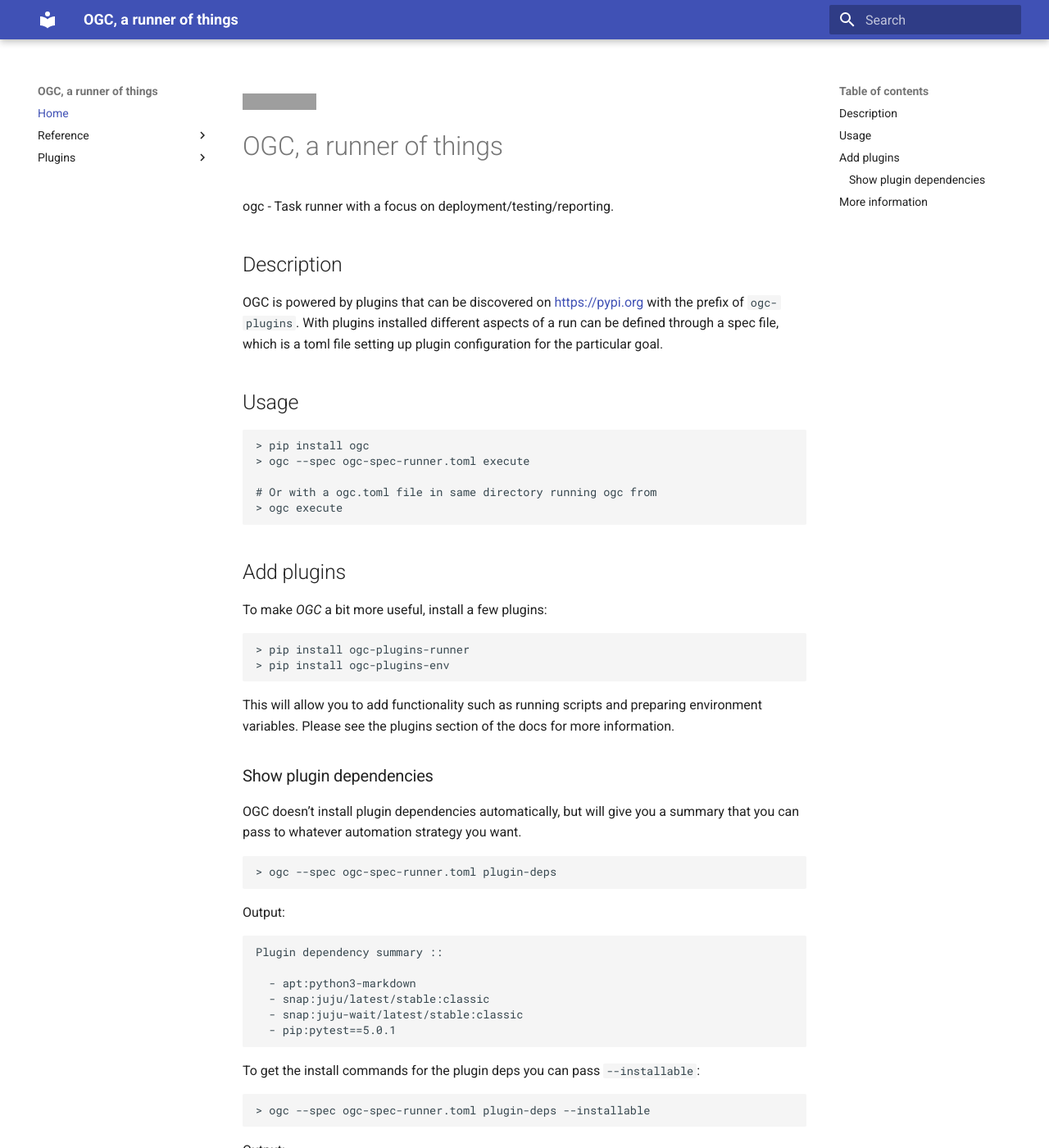
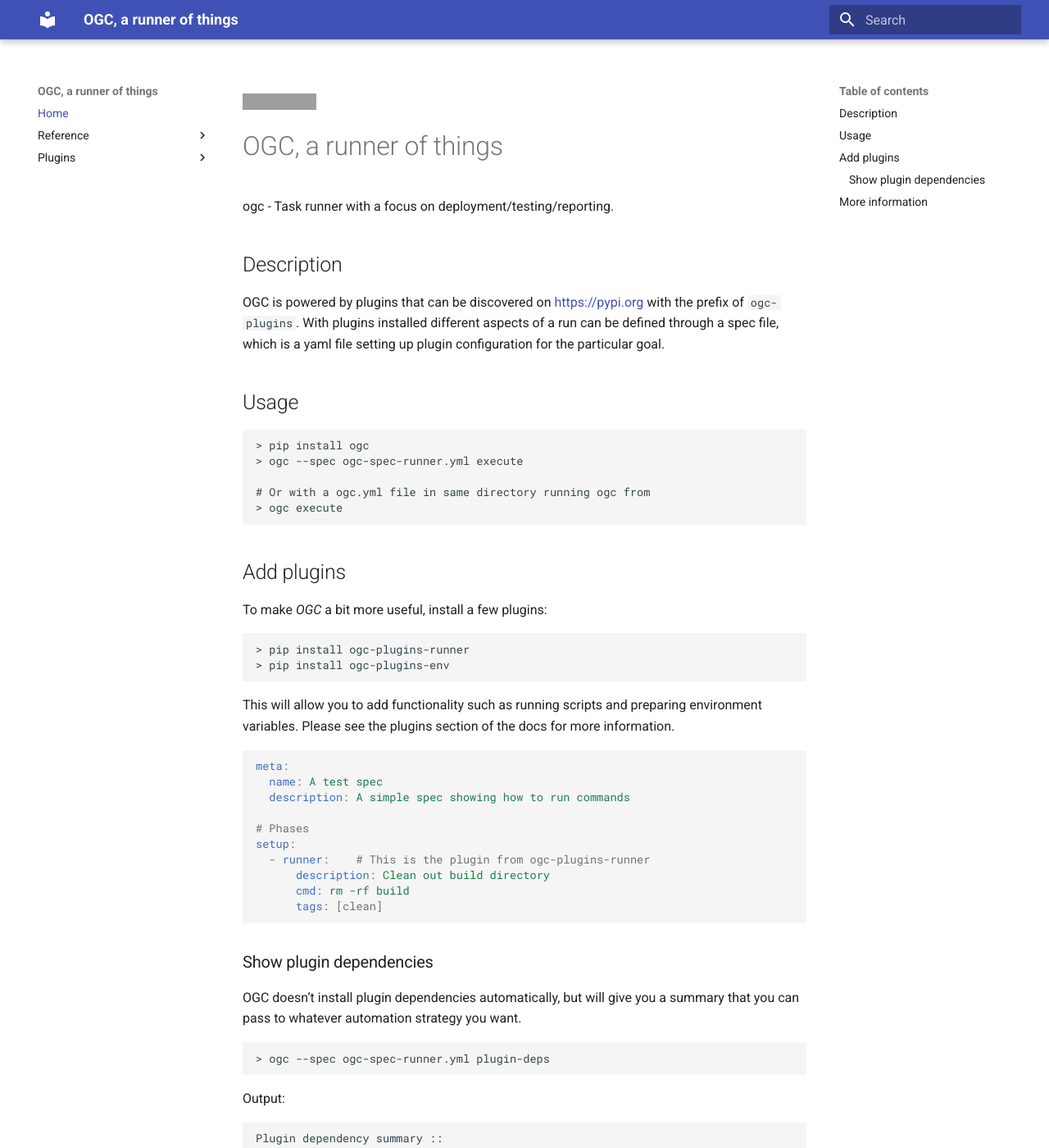
Before and after one commit to adam-stokes/ogc, an MkDocs documentation site: the page built from docs/index.md, in a window 1280 px wide and 1400 px high. Shown: the whole window at 82% size. Built offline with MkDocs 1.6.1 and Material for MkDocs 9.7.7, drawn with Linux system fonts in a browser that asks for light colours; some of the changed text lies outside the part shown; grey boxes are pictures that could not be loaded.

````diff
--- a/docs/index.md
+++ b/docs/index.md
@@ -8,16 +8,16 @@ ogc - Task runner with a focus on deployment/testing/reporting.
 
 OGC is powered by plugins that can be discovered on https://pypi.org with the
 prefix of `ogc-plugins`. With plugins installed different aspects of a run can
-be defined through a spec file, which is a toml file setting up plugin
+be defined through a spec file, which is a yaml file setting up plugin
 configuration for the particular goal.
 
 ## Usage
 
 ```
 > pip install ogc
-> ogc --spec ogc-spec-runner.toml execute
+> ogc --spec ogc-spec-runner.yml execute
 
-# Or with a ogc.toml file in same directory running ogc from
+# Or with a ogc.yml file in same directory running ogc from
 > ogc execute
 ```
 
@@ -34,13 +34,27 @@ This will allow you to add functionality such as running scripts and preparing
 environment variables. Please see the plugins section of the docs for more
 information.
 
+```yaml
+
+meta:
+  name: A test spec
+  description: A simple spec showing how to run commands
+
+# Phases
+setup:
+  - runner:    # This is the plugin from ogc-plugins-runner
+      description: Clean out build directory
+      cmd: rm -rf build
+      tags: [clean]
+```
+
 ### Show plugin dependencies
 
 OGC doesn't install plugin dependencies automatically, but will give you a
 summary that you can pass to whatever automation strategy you want.
 
 ```
-> ogc --spec ogc-spec-runner.toml plugin-deps
+> ogc --spec ogc-spec-runner.yml plugin-deps
 ```
 
 Output:
@@ -57,7 +71,7 @@ Plugin dependency summary ::
 To get the install commands for the plugin deps you can pass `--installable`:
 
 ```
-> ogc --spec ogc-spec-runner.toml plugin-deps --installable
+> ogc --spec ogc-spec-runner.yml plugin-deps --installable
 ```
 
 Output:
@@ -72,7 +86,7 @@ pip install --user pytest==5.0.1
 Or to handle installing those packages automatically (like in a CI run):
 
 ```
-> ogc --spec ogc-spec-runner.toml plugin-deps --installable | sh -
+> ogc --spec ogc-spec-runner.yml plugin-deps --installable | sh -
 ```
 
 ## More information
````
Also changed, not shown: readme.md (+20 -6 lines).
